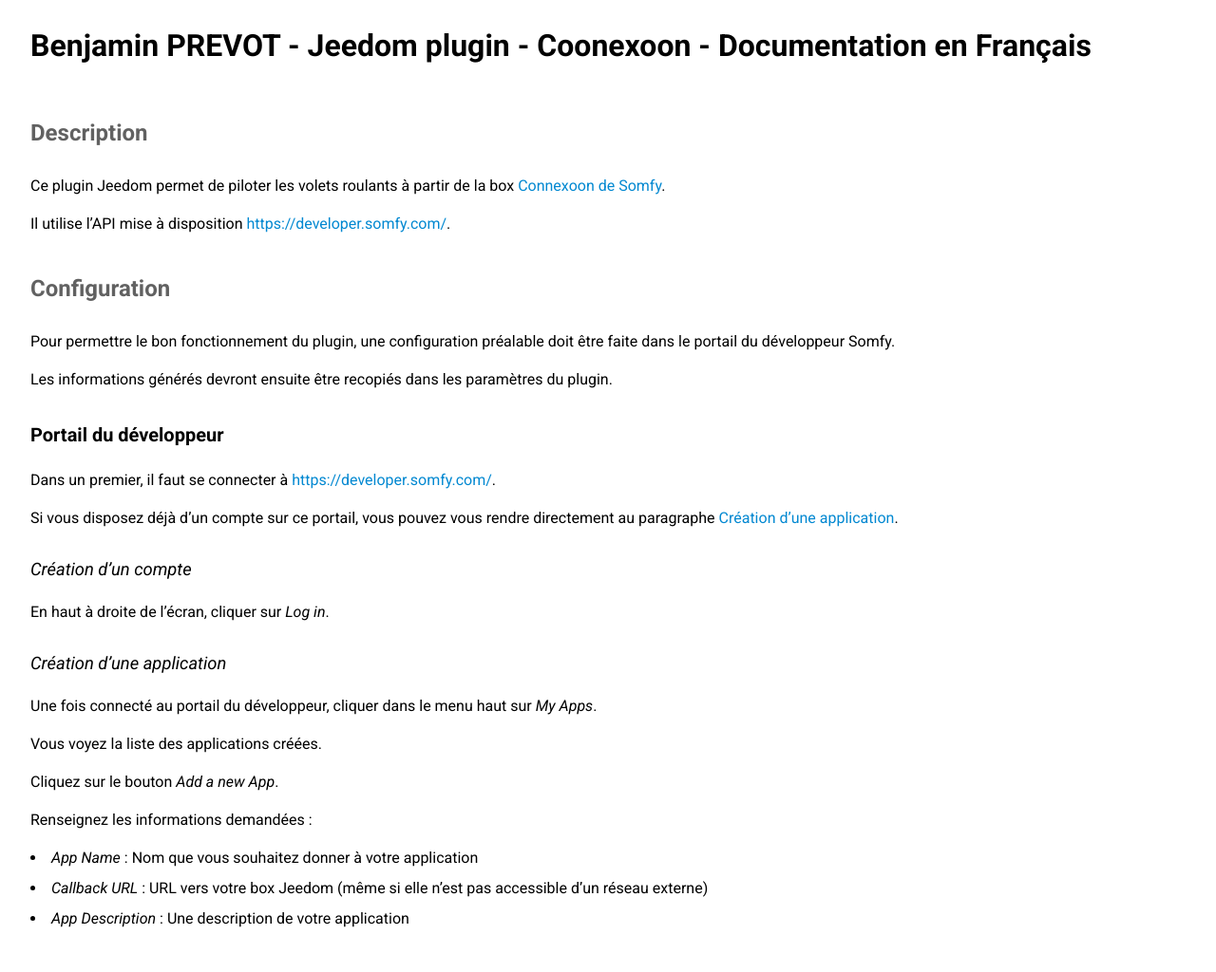
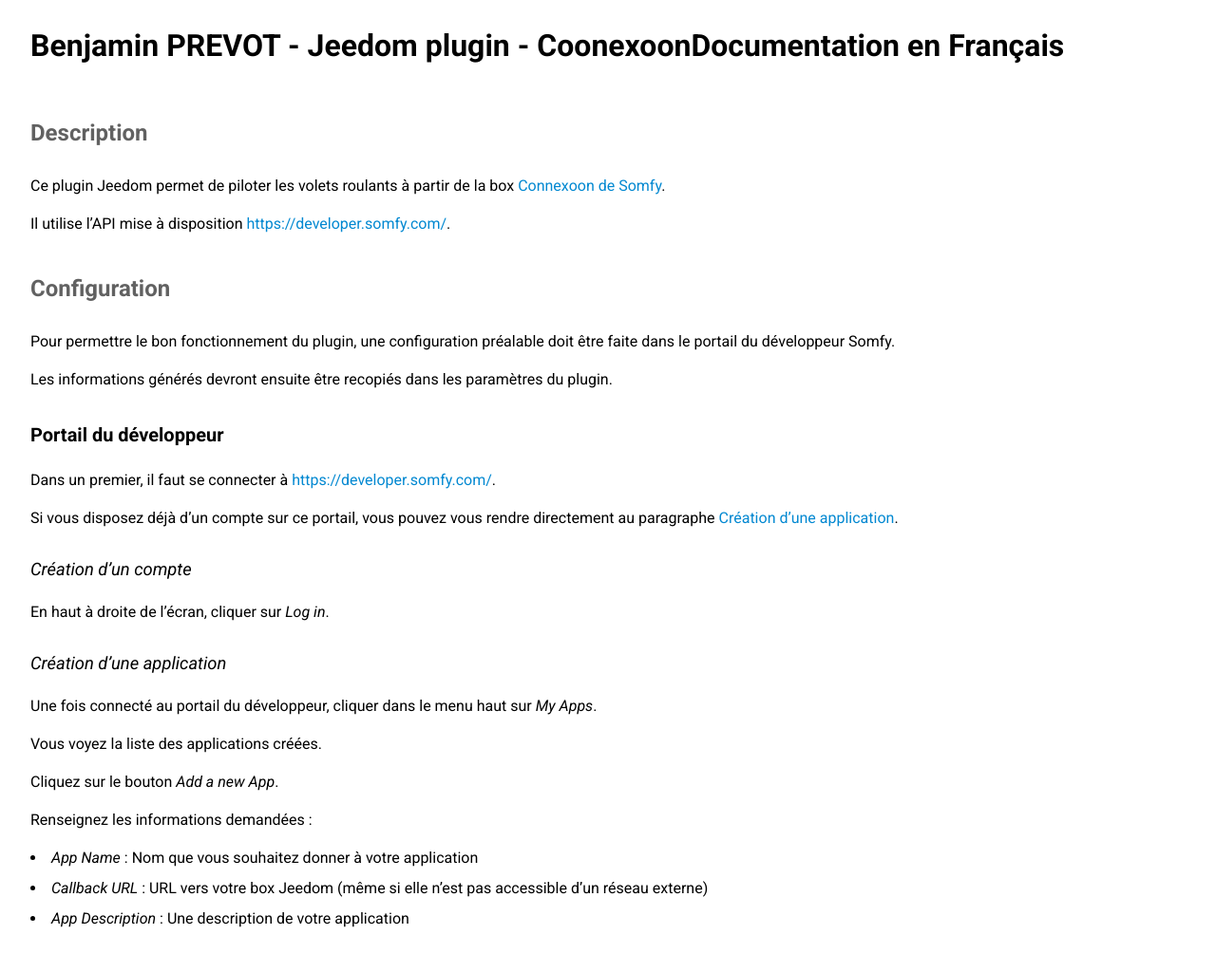
Before and after one commit to benjaminprevot/jeedom-plugin-connexoon, a Jekyll site: the page built from docs/fr_FR/index.md, in a window 1280 px wide. Shown: the whole page at 95% size. Built offline with Jekyll 4.4.1, drawn with Linux system fonts in a browser that asks for light colours; our own code applies the rules of GitHub Pages for plain Markdown files.

Commit message:
Change title

```diff
--- a/docs/_layouts/default.html
+++ b/docs/_layouts/default.html
@@ -7,11 +7,13 @@
     <link href="https://fonts.googleapis.com/css?family=Roboto:300,400,500,700,400italic|Roboto+Mono:400,500|Material+Icons" rel="stylesheet">
     <link href="/{{site.github.project_title}}/assets/css/main.css" rel="stylesheet">
 
-    {% seo %}
+    <title>{{ page.title | appent: " | " }}{{ site.title }}</title>
+
+    {% seo title=false %}
   </head>
   <body>
     <main>
-      <h1>{{ site.title }} - {{ page.title }}</h1>
+      <h1>{{ site.title }}{{ page.title | preprend: " - " }}</h1>
       {{ content }}
     </main>
   </body>
```
